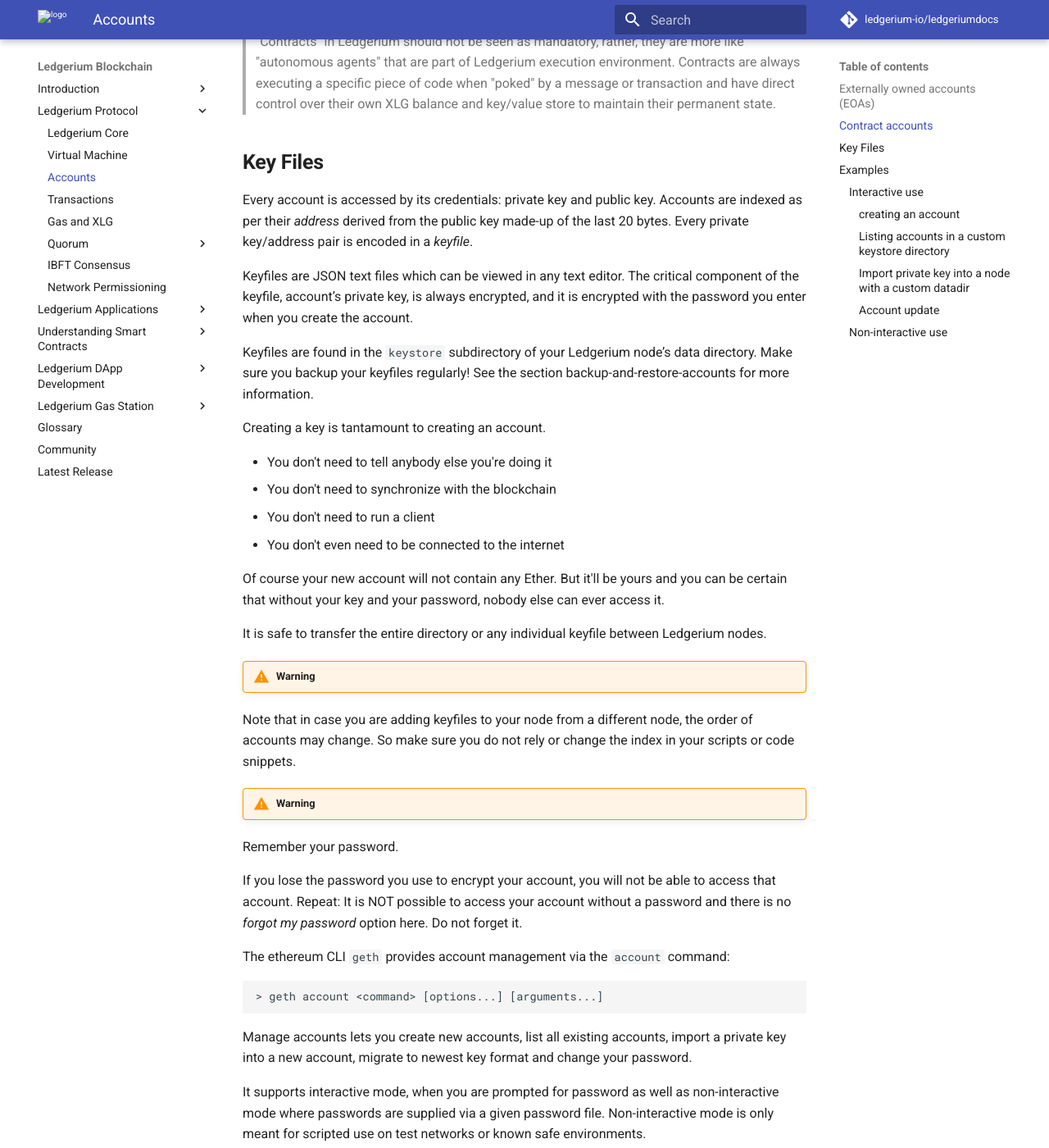
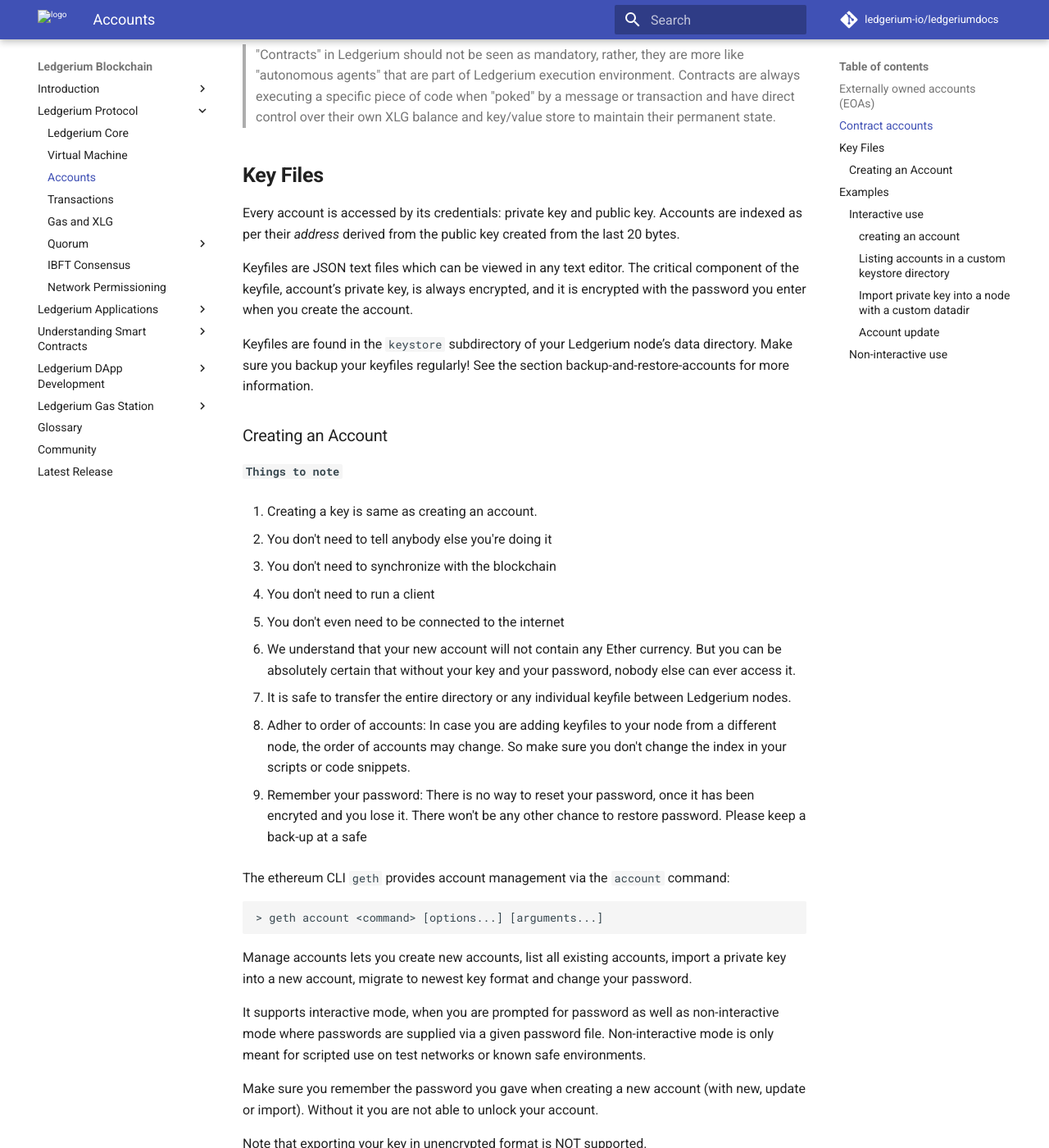
Before and after one commit to ledgerium-io/ledgeriumdocs, an MkDocs documentation site: the page built from docs/ledgerium/ledgeriumprotocol/accounts.md, in a window 1280 px wide and 1400 px high, scrolled down 1445 px. Shown: the whole window at 82% size. Built offline with MkDocs 1.6.1 and Material for MkDocs 9.7.7, drawn with Linux system fonts in a browser that asks for light colours; comment, search, counter and statistics services are not loaded.

Commit message:
text update

```diff
--- a/docs/ledgerium/ledgeriumprotocol/accounts.md
+++ b/docs/ledgerium/ledgeriumprotocol/accounts.md
@@ -35,37 +35,37 @@ This execution needs to be completely deterministic, its only context is the pos
 
 All XLG balances and values are denominated in units of wei `1 XLG is 1e18 wei`.
 
-> **Please note**
+**Please note**
+
 > "Contracts" in Ledgerium should not be seen as mandatory, rather, they are more like "autonomous agents" that are part of Ledgerium execution environment. Contracts are always executing a specific piece of code when "poked" by a message or transaction and have direct control over their own XLG balance and key/value store to maintain their permanent state.
 
 ## **Key Files**
 
-Every account is accessed by its credentials: private key and public key. Accounts are indexed as per their _address_ derived from the public key made-up of the last 20 bytes. Every private key/address pair is encoded in a _keyfile_.
+Every account is accessed by its credentials: private key and public key. Accounts are indexed as per their _address_ derived from the public key created from the last 20 bytes.
 
 Keyfiles are JSON text files which can be viewed in any text editor. The critical component of the keyfile, account’s private key, is always encrypted, and it is encrypted with the password you enter when you create the account.
 
 Keyfiles are found in the `keystore` subdirectory of your Ledgerium node’s data directory. Make sure you backup your keyfiles regularly!
 See the section backup-and-restore-accounts for more information.
 
-Creating a key is tantamount to creating an account.
+### Creating an Account
 
-- You don't need to tell anybody else you're doing it
-- You don't need to synchronize with the blockchain
-- You don't need to run a client
-- You don't even need to be connected to the internet
+**`Things to note`**
 
-Of course your new account will not contain any Ether. But it'll be yours and you can be certain that without your key and your password, nobody else can ever access it.
+1. Creating a key is same as creating an account.
 
-It is safe to transfer the entire directory or any individual keyfile between Ledgerium nodes.
+   - You don't need to tell anybody else you're doing it
+   - You don't need to synchronize with the blockchain
+   - You don't need to run a client
+   - You don't even need to be connected to the internet
 
-!!! warning
-Note that in case you are adding keyfiles to your node from a different node, the order of accounts may change. So make sure you do not rely or change the index in your scripts or code snippets.
+2. We understand that your new account will not contain any Ether currency. But you can be absolutely certain that without your key and your password, nobody else can ever access it.
 
-!!! warning
-Remember your password.
+3. It is safe to transfer the entire directory or any individual keyfile between Ledgerium nodes.
 
-If you lose the password you use to encrypt your account, you will not be able to access that account.
-Repeat: It is NOT possible to access your account without a password and there is no _forgot my password_ option here. Do not forget it.
+4. Adher to order of accounts: In case you are adding keyfiles to your node from a different node, the order of accounts may change. So make sure you don't change the index in your scripts or code snippets.
+
+5. Remember your password: There is no way to reset your password, once it has been encryted and you lose it. There won't be any other chance to restore password. Please keep a back-up at a safe
 
 The ethereum CLI `geth` provides account management via the `account` command:
 
```
